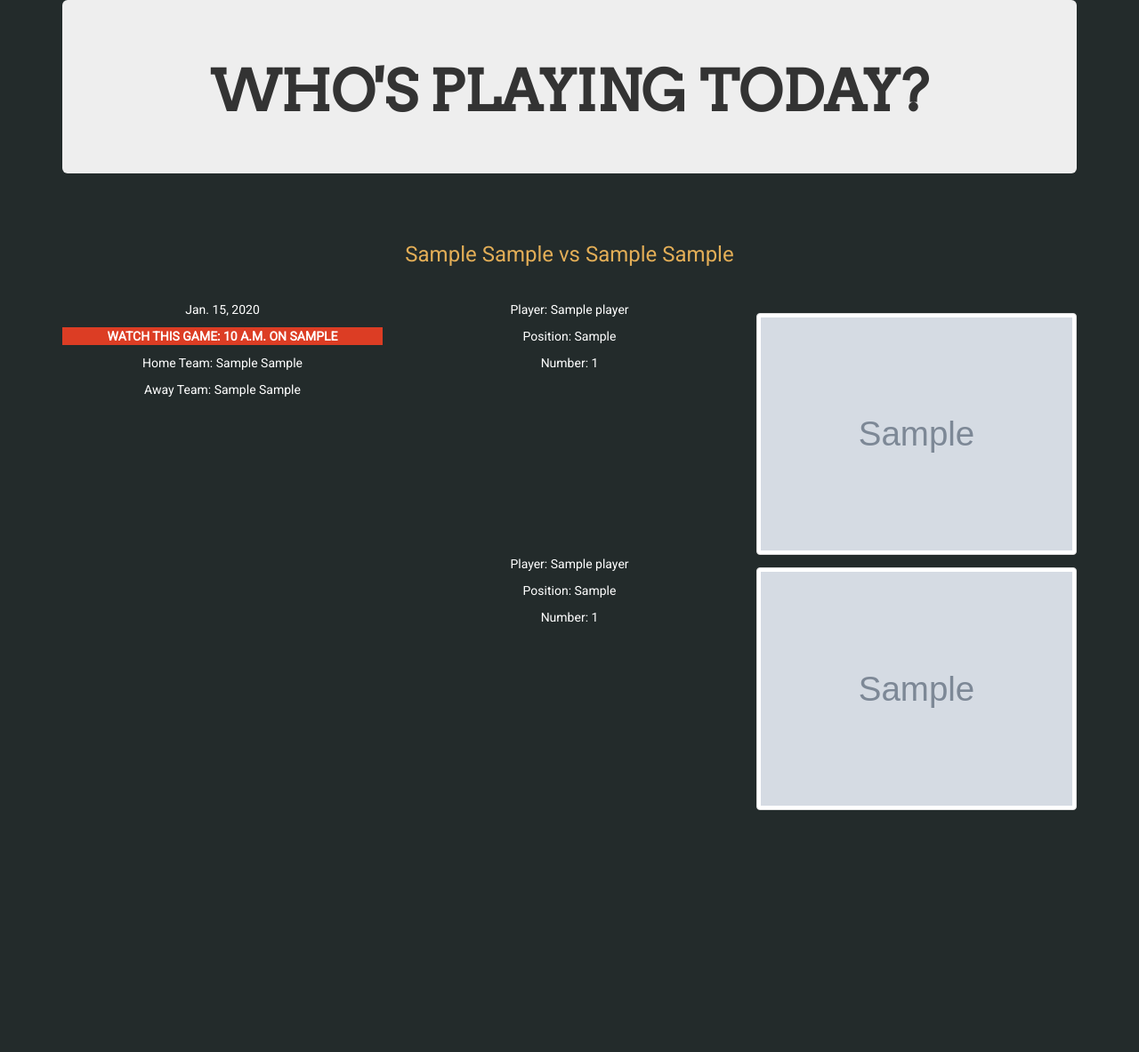
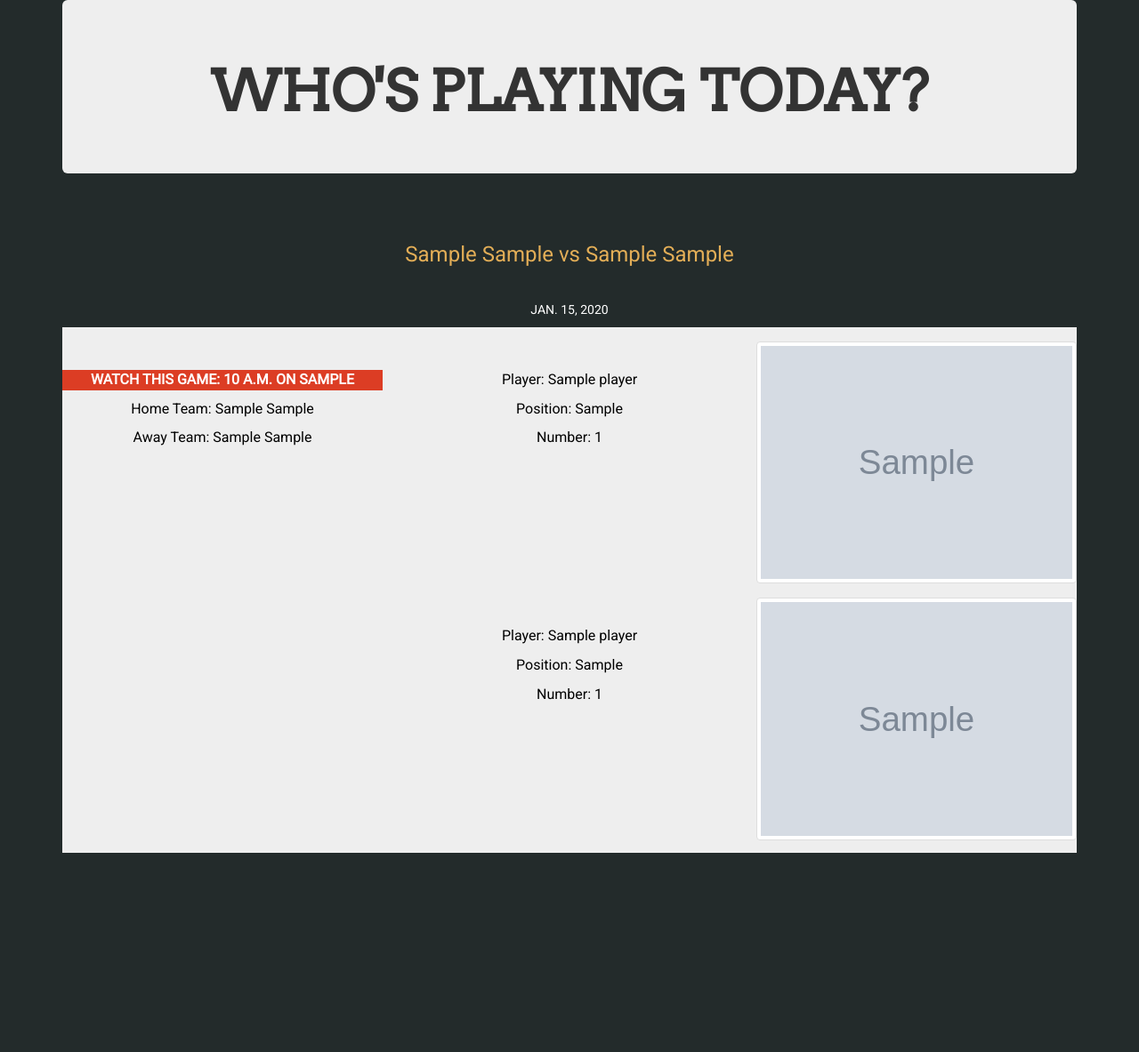
Before and after one commit to mcriqui/fantasy-basketball-team, a Django app: template templates/home.html in a window 1280 px wide. Shown: the whole page at 89% size. Before the commit the page ends 911 px from the top, so only its background shows below. Run offline with Django 3.2, Linux system fonts and the light colour scheme; the template is opened without the code that fills it: values that come from a table or form of the project are taken from there, others are empty; tables that the repository leaves empty hold one stand-in row (values such as "Sample post"); grey boxes marked "Sample" are stand-in pictures; parts of the project's set-up code (start-up, migrations or seed data) failed here and were passed over; some libraries are stand-ins or nearby versions.

Commit message:
updated design

```diff
--- a/basketball/views.py
+++ b/basketball/views.py
@@ -2,12 +2,6 @@ from django.shortcuts import render
 import datetime
 from basketball.models import Game, Player
 from django.db.models import Q
-
-
-# def todays_date(request):
-#     game_list = Game.objects.filter(played_on_date=datetime.date.today()).order_by('-played_on_time')
-#     context = {'game_list': game_list}
-#     return render(request, 'home.html', context)
 
 
 def todays_date(request):
--- a/static/style.css
+++ b/static/style.css
@@ -24,12 +24,39 @@
     padding-bottom: 2em
 }
 
+.game-date{
+    text-align: center;
+    text-transform: uppercase;
+}
+
+.game-information{
+    background-color: #eee;
+    color:black;
+    padding-bottom: 1em
+}
+
+.game-text{
+    font-size:16px;
+}
+
+
 .national-tv{
     background-color: #DC3D24;
     text-transform: uppercase;
     font-weight: 900;
     font-size: 1em;
+    color: #FFFFFF;
 }
 .player-image{
     padding-top: 1em;
+    /*padding-bottom: 2em;*/
 }
+.individual-game{
+    padding-top: 3em;
+    /*border-style: solid;*/
+
+}
+
+.player-information{
+    padding-top:3em;
+}
--- a/templates/home.html
+++ b/templates/home.html
@@ -15,6 +15,7 @@
         <link rel="stylesheet" type="text/css" href="{% static 'style.css' %}"/>
 
     </head>
+
     <body>
         <div class="background">
 
@@ -33,11 +34,20 @@
                         <h3>{{game}}</h3>
                     </div>
                 </div>
+
                 <div class="row">
+                    <div class="game-date">
+                        <p>{{game.played_on_date}}</p>
+                    </div>
+                </div>
+
+                <div class="game-information">
+                    <div class="row">
+                        <div class="game-text">
                             <div class="col-lg-4">
+                                <div class="individual-game">
+                                    {% if game.played_on_time %}
 
-                        <p>{{game.played_on_date}}</p>
-                        {% if game.played_on_time %}
                                     <div class="national-tv">
                                         <p>Watch this game: {{game.played_on_time}} on {{game.tv_channel}}</p>
                                     </div>
@@ -47,18 +57,19 @@
 
                                     <p>Home Team: {{game.home.city}} {{game.home.mascot}} </p>
                                     <p>Away Team: {{game.away.city}} {{game.away.mascot}}</p>
-
                                 </div>
-
+                            </div>
 
                             <div class="col-lg-8">
 
                                 {% for player in game.home.player_set.all %}
                                 <div class="row">
                                     <div class="col-lg-6">
+                                        <div class="player-information">
                                             <p>Player: {{player.name}}</p>
                                             <p>Position: {{player.position}}</p>
                                             <p>Number: {{player.jersey_number}}</p>
+                                        </div>
                                     </div>
 
                                     <div class="col-lg-6">
@@ -72,10 +83,13 @@
                                 {% for player in game.away.player_set.all %}
                                 <div class="row">
                                     <div class="col-lg-6">
+                                        <div class="player-information">
                                             <p>Player: {{player.name}}</p>
                                             <p>Position: {{player.position}}</p>
                                             <p>Number: {{player.jersey_number}}</p>
                                         </div>
+                                    </div>
+
                                     <div class="player-image">
                                         <div class="col-lg-6">
                                             <img src="{{player.image_url}}" class="img-responsive img-thumbnail"/>
@@ -85,6 +99,8 @@
                                 {% endfor %}
                             </div>
                         </div>
+                    </div>
+                </div>
                 {% endfor %}
                 </div>
             </div>
```
Lines whose indentation alone changed are shown as unchanged.
